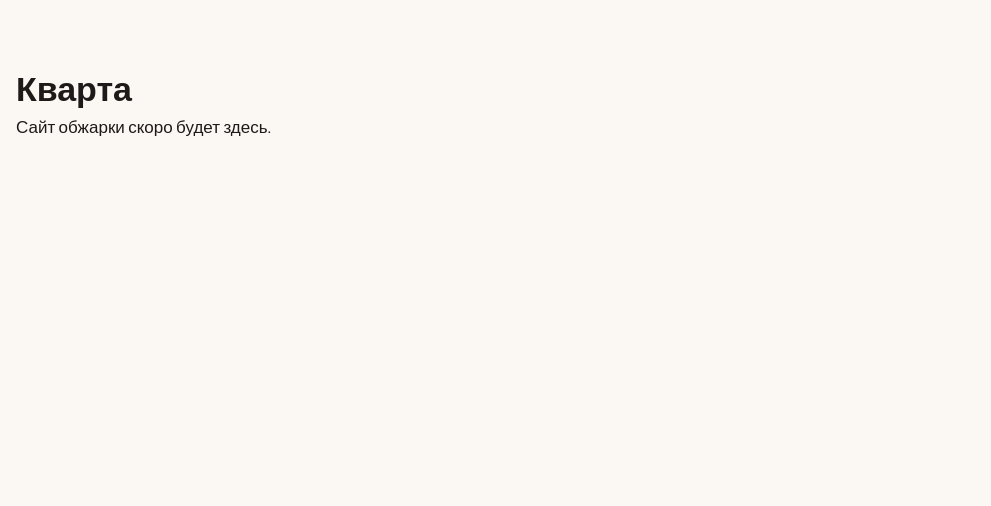
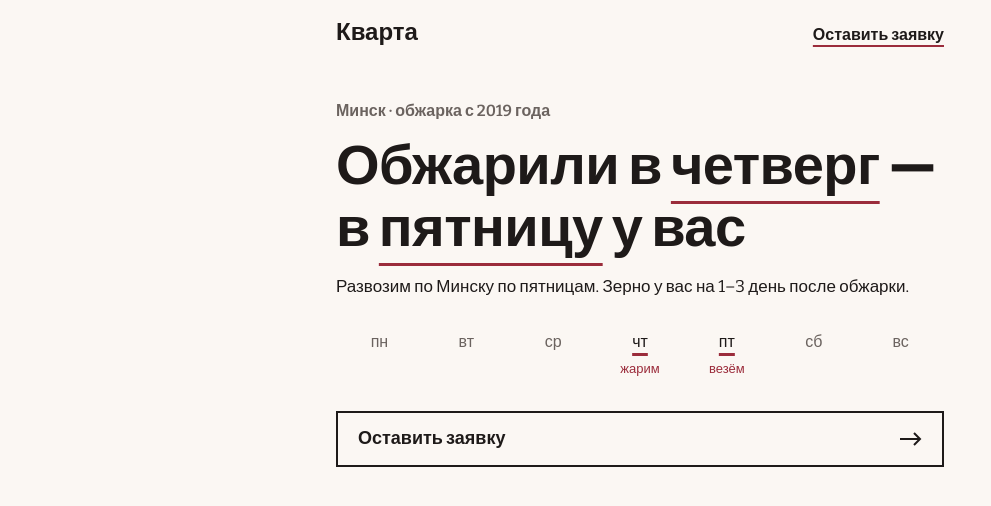
Before and after one commit to BrigAlen/kvarta, a Next.js app: page / in a window 1280 px wide. Shown: the top 506 px of the page, without its empty margins (0-991 px from the left). Built offline with nearby package versions, Linux system fonts and the light colour scheme; a web font is replaced by a local one.

Commit message:
Сверстать первый экран: шапка, заголовок, лента недели, кнопка
Co-Authored-By: Claude Sonnet 5.5 <noreply@anthropic.com>

```diff
--- /dev/null
+++ b/app/components/ButtonLink.module.css
@@ -0,0 +1,30 @@
+.button {
+  display: flex;
+  align-items: center;
+  justify-content: space-between;
+  gap: 1rem;
+  min-height: 3.5rem;
+  padding: 0 1.25rem;
+  border: 2px solid var(--ink);
+  background: transparent;
+  color: var(--ink);
+  font: 700 1.125rem/1.2 var(--font-text);
+  text-decoration: none;
+}
+
+.arrow {
+  flex: none;
+}
+
+/* Нажатие: заливка чернилами. Наведение только там, где оно есть (не на телефоне). */
+.button:active {
+  background: var(--ink);
+  color: var(--bg);
+}
+
+@media (hover: hover) {
+  .button:hover {
+    background: var(--ink);
+    color: var(--bg);
+  }
+}
--- /dev/null
+++ b/app/components/ButtonLink.tsx
@@ -0,0 +1,17 @@
+import styles from "./ButtonLink.module.css";
+
+type Props = {
+  href: string;
+  children: React.ReactNode;
+};
+
+export function ButtonLink({ href, children }: Props) {
+  return (
+    <a className={styles.button} href={href}>
+      <span>{children}</span>
+      <svg className={styles.arrow} width="22" height="14" viewBox="0 0 22 14" fill="none" aria-hidden="true">
+        <path d="M0 7h20M14 1l6 6-6 6" stroke="currentColor" strokeWidth="2" />
+      </svg>
+    </a>
+  );
+}
--- /dev/null
+++ b/app/components/Header.module.css
@@ -0,0 +1,26 @@
+.header {
+  display: flex;
+  align-items: baseline;
+  justify-content: space-between;
+  gap: 1rem;
+  padding-top: 1.25rem;
+  padding-bottom: 1.25rem;
+}
+
+.logo {
+  color: var(--ink);
+  font-size: 1.5rem;
+  font-weight: 800;
+  line-height: 1;
+  text-decoration: none;
+}
+
+.link {
+  color: var(--ink);
+  font-size: 1rem;
+  font-weight: 600;
+  text-decoration: underline;
+  text-decoration-color: var(--accent);
+  text-decoration-thickness: 2px;
+  text-underline-offset: 0.3em;
+}
--- /dev/null
+++ b/app/components/Header.tsx
@@ -0,0 +1,15 @@
+import Link from "next/link";
+import styles from "./Header.module.css";
+
+export function Header() {
+  return (
+    <header className={`container ${styles.header}`}>
+      <Link className={styles.logo} href="/">
+        Кварта
+      </Link>
+      <a className={styles.link} href="#lead">
+        Оставить заявку
+      </a>
+    </header>
+  );
+}
--- /dev/null
+++ b/app/components/Hero.module.css
@@ -0,0 +1,35 @@
+.hero {
+  padding-top: 2rem;
+  padding-bottom: 3rem;
+}
+
+.eyebrow {
+  color: var(--muted);
+  font-size: 1rem;
+  font-weight: 600;
+}
+
+.title {
+  margin-top: 0.75rem;
+  font-size: clamp(2rem, 9.7vw, 3.5rem);
+  font-weight: 800;
+  line-height: 1.1;
+  letter-spacing: -0.01em;
+}
+
+/* Подчёркивание ниже выносных элементов «р» и «у»: сплошная линия, без обрубков от skip-ink. */
+.mark {
+  text-decoration: underline;
+  text-decoration-color: var(--accent);
+  text-decoration-thickness: 3px;
+  text-decoration-skip-ink: none;
+  text-underline-offset: 0.3em;
+}
+
+.lead {
+  margin-top: 1rem;
+}
+
+.week {
+  margin: 2rem 0;
+}
--- /dev/null
+++ b/app/components/Hero.tsx
@@ -0,0 +1,22 @@
+import { ButtonLink } from "./ButtonLink";
+import { Week } from "./Week";
+import styles from "./Hero.module.css";
+
+export function Hero() {
+  return (
+    <section className={`container ${styles.hero}`}>
+      <p className={styles.eyebrow}>Минск · обжарка с 2019 года</p>
+      <h1 className={styles.title}>
+        Обжарили в <span className={styles.mark}>четверг</span> — в{" "}
+        <span className={styles.mark}>пятницу</span> у вас
+      </h1>
+      <p className={styles.lead}>
+        Развозим по Минску по пятницам. Зерно у вас на 1–3 день после обжарки.
+      </p>
+      <div className={styles.week}>
+        <Week />
+      </div>
+      <ButtonLink href="#lead">Оставить заявку</ButtonLink>
+    </section>
+  );
+}
--- /dev/null
+++ b/app/components/Week.module.css
@@ -0,0 +1,38 @@
+.week {
+  display: grid;
+  grid-template-columns: repeat(7, 1fr);
+  list-style: none;
+  font-family: var(--font-mono);
+  text-align: center;
+}
+
+.day,
+.hot {
+  display: flex;
+  flex-direction: column;
+  align-items: center;
+  gap: 0.5rem;
+}
+
+.short {
+  font-size: 1rem;
+  line-height: 1.2;
+  color: var(--muted);
+}
+
+.hot .short {
+  color: var(--ink);
+  text-decoration: underline;
+  text-decoration-color: var(--accent);
+  text-decoration-thickness: 3px;
+  text-underline-offset: 0.35em;
+}
+
+/* Место под подпись есть у всех дней, чтобы лента не прыгала по высоте. */
+.note {
+  min-height: 1.25rem;
+  font-size: 0.8125rem;
+  line-height: 1.25rem;
+  color: var(--accent);
+  white-space: nowrap;
+}
--- /dev/null
+++ b/app/components/Week.tsx
@@ -0,0 +1,28 @@
+import styles from "./Week.module.css";
+
+// Статичная лента без дат. Живая дата ближайшей обжарки — шаг 6 (см. docs/design.md, раздел 4).
+const days = [
+  { short: "пн", full: "понедельник" },
+  { short: "вт", full: "вторник" },
+  { short: "ср", full: "среда" },
+  { short: "чт", full: "четверг", note: "жарим" },
+  { short: "пт", full: "пятница", note: "везём" },
+  { short: "сб", full: "суббота" },
+  { short: "вс", full: "воскресенье" },
+];
+
+export function Week() {
+  return (
+    <ol className={styles.week}>
+      {days.map((day) => (
+        <li key={day.short} className={day.note ? styles.hot : styles.day}>
+          <span className="sr-only">{day.full}</span>
+          <span className={styles.short} aria-hidden="true">
+            {day.short}
+          </span>
+          <span className={styles.note}>{day.note}</span>
+        </li>
+      ))}
+    </ol>
+  );
+}
--- a/app/page.tsx
+++ b/app/page.tsx
@@ -1,8 +1,13 @@
+import { Header } from "./components/Header";
+import { Hero } from "./components/Hero";
+
 export default function Home() {
   return (
-    <main style={{ padding: "4rem 1rem" }}>
-      <h1>Кварта</h1>
-      <p>Сайт обжарки скоро будет здесь.</p>
-    </main>
+    <>
+      <Header />
+      <main>
+        <Hero />
+      </main>
+    </>
   );
 }
```
